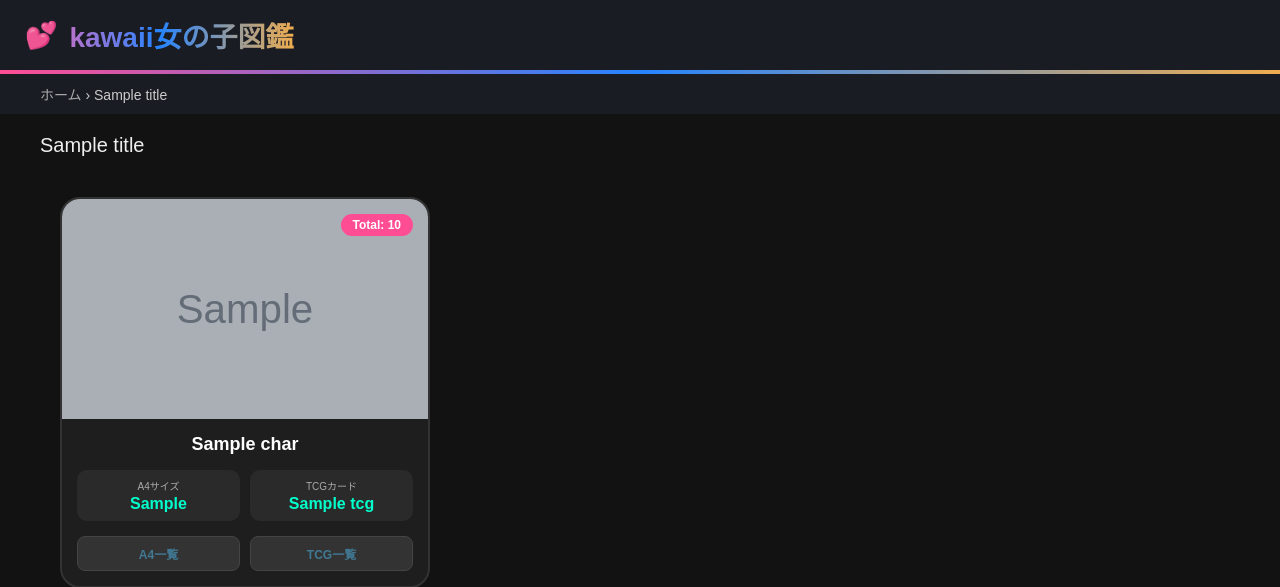
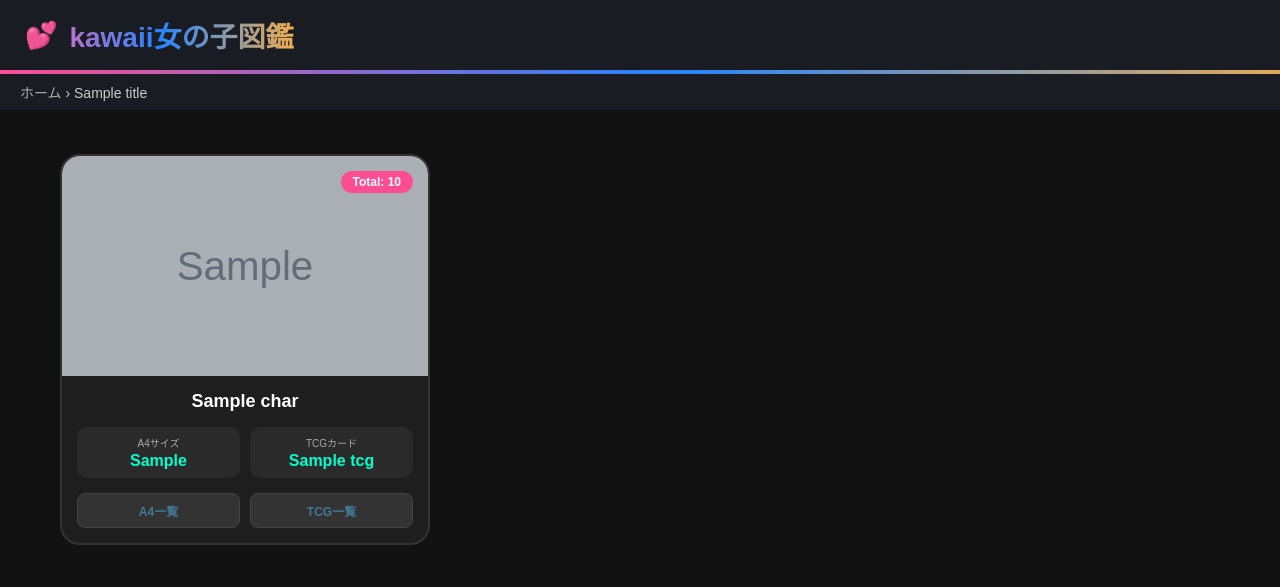
Before and after one commit to kawaii-girl-gallery/kawaii-girl-gallery, a Django app: template catalog/templates/admin/catalog/character_pedia.html in a window 1280 px wide. Shown: the top 587 px of the page. Run offline with Django 5.2, Linux system fonts and the light colour scheme; the template is opened without the code that fills it: most values are stand-ins (such as "Sample title", 1, 10 or a date in 2020); grey boxes marked "Sample" are stand-in pictures; some web fonts are replaced.

Commit message:
Update character_pedia.html

```diff
--- a/catalog/templates/admin/catalog/character_pedia.html
+++ b/catalog/templates/admin/catalog/character_pedia.html
@@ -13,9 +13,6 @@
         padding: 15px 25px !important;
         border-bottom: 4px solid transparent !important;
         border-image: linear-gradient(to right, #ff4d94, #2684ff, #f0ad4e) 1 !important;
-        position: sticky !important;
-        top: 0 !important;
-        z-index: 1000 !important;
     }
 
     #branding h1 {
@@ -35,16 +32,13 @@
     .breadcrumbs {
         background: #1a1c23 !important;
         color: #ccc !important;
-        position: sticky !important;
-        top: 75px !important;
-        z-index: 999 !important;
     }
     .breadcrumbs a { color: #aaa !important; }
 
     /* 左メニューの大カテゴリリンク無効化 */
     #nav-sidebar .module caption a { pointer-events: none !important; cursor: default !important; text-decoration: none !important; color: inherit !important; }
 
-    /* 左メニューの一覧表を紫色に */
+    #content h1 { display: none !important; }
     .app-catalog_pedia caption, .app-catalog_pedia h2 { background: #6f42c1 !important; color: #fff !important; }
 
     .pedia-mode h2, .pedia-mode h1 { background: #6f42c1 !important; color: #fff !important; padding: 10px; border-radius: 8px; }
@@ -68,6 +62,28 @@
 <script>
     document.addEventListener('DOMContentLoaded', function() {
         document.body.classList.add('app-catalog_pedia');
+
+        var header = document.querySelector('#header');
+        var breadcrumbs = document.querySelector('.breadcrumbs');
+        var navSidebar = document.querySelector('#nav-sidebar');
+
+        var headerH = header ? header.offsetHeight : 75;
+        var breadcrumbsH = breadcrumbs ? breadcrumbs.offsetHeight : 37;
+        var sidebarW = navSidebar ? navSidebar.offsetWidth : 277;
+
+        if (header) {
+            header.style.cssText += 'position: fixed !important; top: 0 !important; left: 0 !important; right: 0 !important; width: 100% !important; z-index: 2000 !important;';
+        }
+        if (breadcrumbs) {
+            document.body.appendChild(breadcrumbs);
+            breadcrumbs.style.cssText = 'position: fixed !important; top: ' + headerH + 'px !important; left: 0 !important; right: 0 !important; width: 100% !important; z-index: 1999 !important; background: #1a1c23 !important; padding: 8px 20px !important; margin: 0 !important;';
+        }
+        if (navSidebar) {
+            navSidebar.style.cssText += 'position: fixed !important; top: ' + (headerH + breadcrumbsH) + 'px !important; left: 0 !important; width: ' + sidebarW + 'px !important; height: calc(100vh - ' + (headerH + breadcrumbsH) + 'px) !important; overflow-y: auto !important; z-index: 1500 !important;';
+            var content = document.querySelector('#content');
+            if (content) content.style.marginLeft = sidebarW + 'px';
+        }
+        document.body.style.paddingTop = (headerH + breadcrumbsH) + 'px';
     });
 </script>
 {% endblock %}
```
